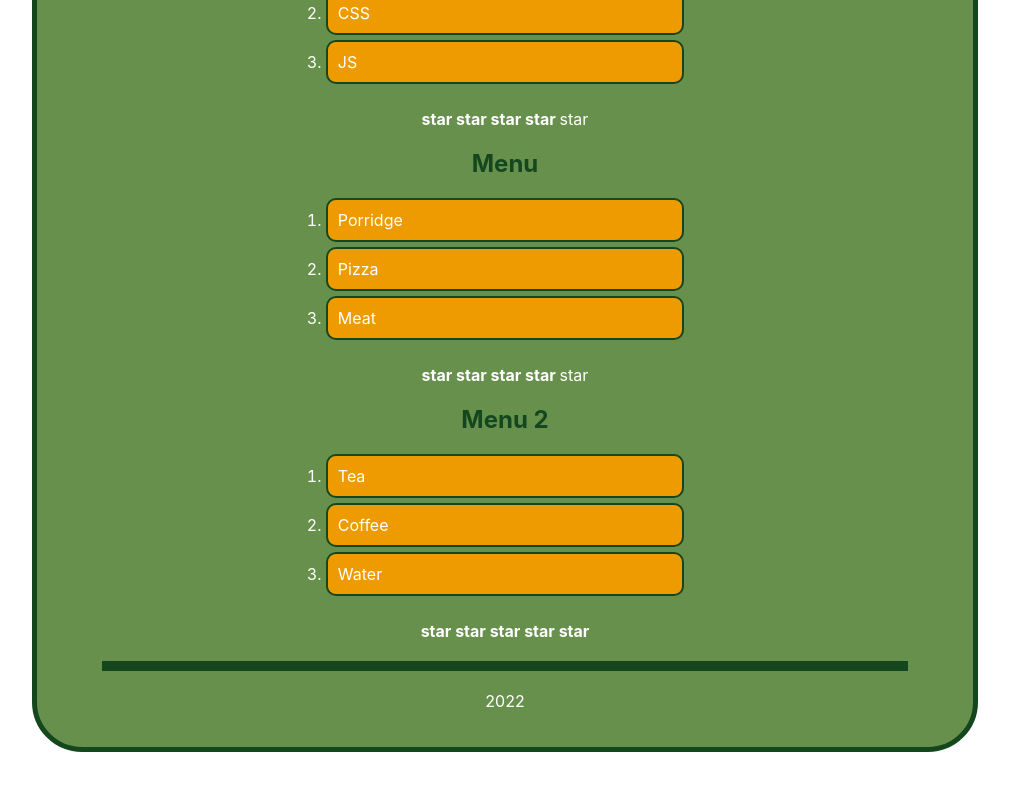
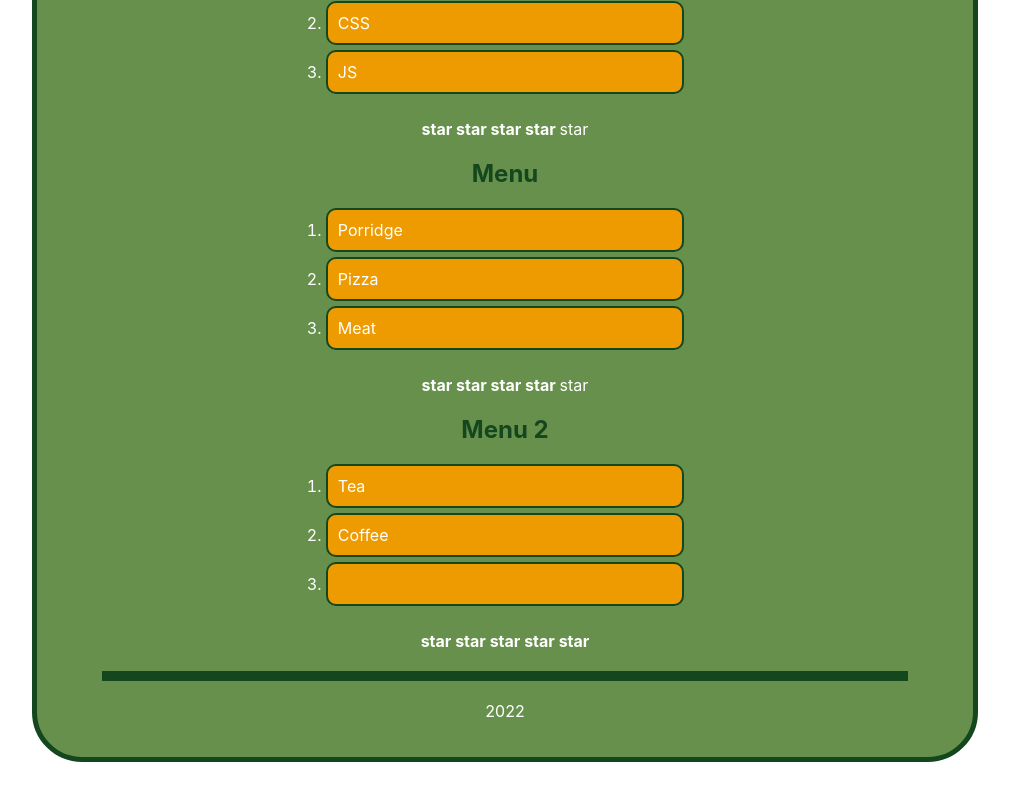
Before and after one commit to Pikadorius/samurai-way-main, a React (Create React App) app: page / in a window 1280 px wide. Shown: the part 682-1482 px from the top of the page, without its empty margins (135-1144 px from the left). Built offline with nearby package versions, Linux system fonts and the light colour scheme.

Commit message:
delete unused conditions in Accordion.tsx

```diff
--- a/src/App.css
+++ b/src/App.css
@@ -3,7 +3,7 @@
   width: 70%;
   border: 5px solid #14471E;
   border-radius: 50px;
-  margin: 40px auto;
+  margin: 50px auto;
   padding: 20px;
   background-color: #68904D;
   color: white;
--- a/src/App.tsx
+++ b/src/App.tsx
@@ -26,7 +26,7 @@ function App() {
                        collapsed={false}/>
             <Rating value={4}/>
             <Accordion title={"Menu 2"}
-                       list={["Tea", "Coffee", "Water"]}
+                       list={["Tea", "Coffee"]}
                        collapsed={false}/>
             <Rating value={5}/>
             <Footer/>
--- a/src/Components/Accordion.tsx
+++ b/src/Components/Accordion.tsx
@@ -15,8 +15,7 @@ const Accordion = (props: AccordionPropsType) => {
                 <AccordionBody list={props.list}/>
             </div>
         );
-    }
-    else return (
+    } else return (
         <div>
             <AccordionTitle title={props.title}/>
         </div>
@@ -45,7 +44,6 @@ type AccordionBodyPropsType = {
 const AccordionBody = (props: AccordionBodyPropsType) => {
     debugger
     console.log("AccordionBody rendering")
-    if (props.list) {
     return (
         <div>
             <ol>
@@ -55,13 +53,6 @@ const AccordionBody = (props: AccordionBodyPropsType) => {
             </ol>
         </div>
     );
-    } else return (
-        <ol>
-            <li>Not defined</li>
-            <li>Not defined</li>
-            <li>Not defined</li>
-        </ol>
-    )
 }
 
 export default Accordion;
```
Lines whose indentation alone changed are shown as unchanged.
